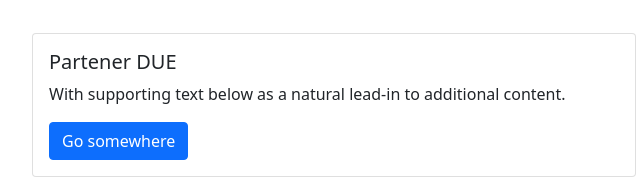
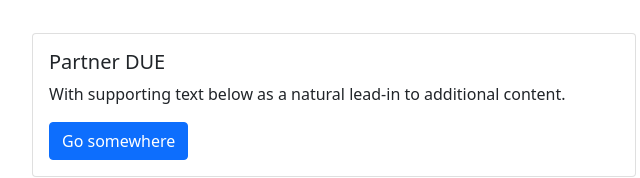
Before and after one commit to dilvavigilante/fe0122b-Dilva-Vigilante, a website: page s3/progetto3/index.html in a window 1280 px wide. Shown: the part 636-814 px from the top of the page, 632-1272 px from the left. Drawn offline with nearby package versions, Linux system fonts and the light colour scheme.

Commit message:
Progetto3

```diff
--- a/s3/progetto3/index.html
+++ b/s3/progetto3/index.html
@@ -128,7 +128,7 @@
                     <div class="col-sm-6 pb-3 px-4 ">
                         <div class="card">
                             <div class="card-body">
-                                <h5 class="card-title">Partener DUE</h5>
+                                <h5 class="card-title">Partner DUE</h5>
                                 <p class="card-text">With supporting text below as a natural lead-in to additional
                                     content.</p>
                                 <a href="#" class="btn btn-primary">Go somewhere</a>
```
